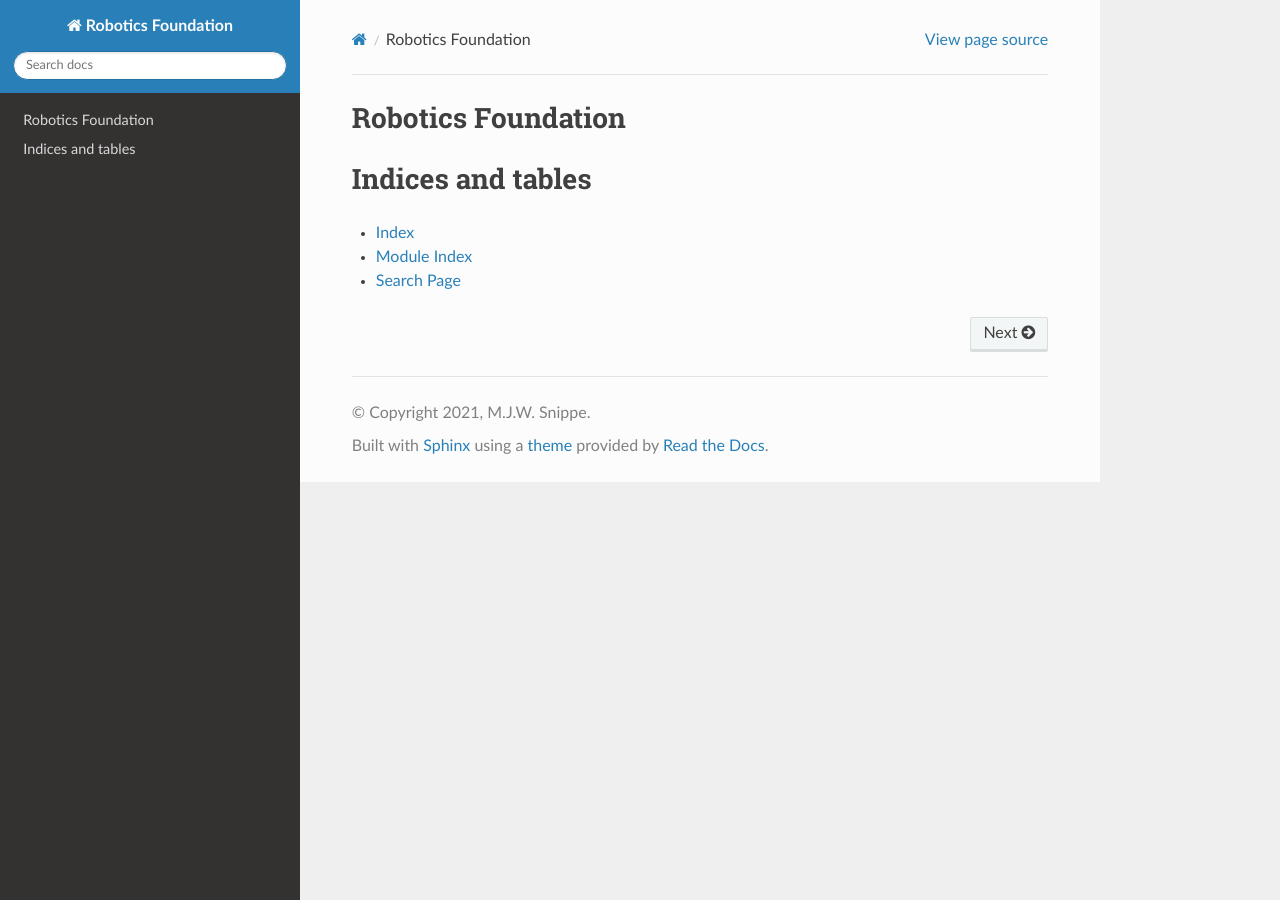
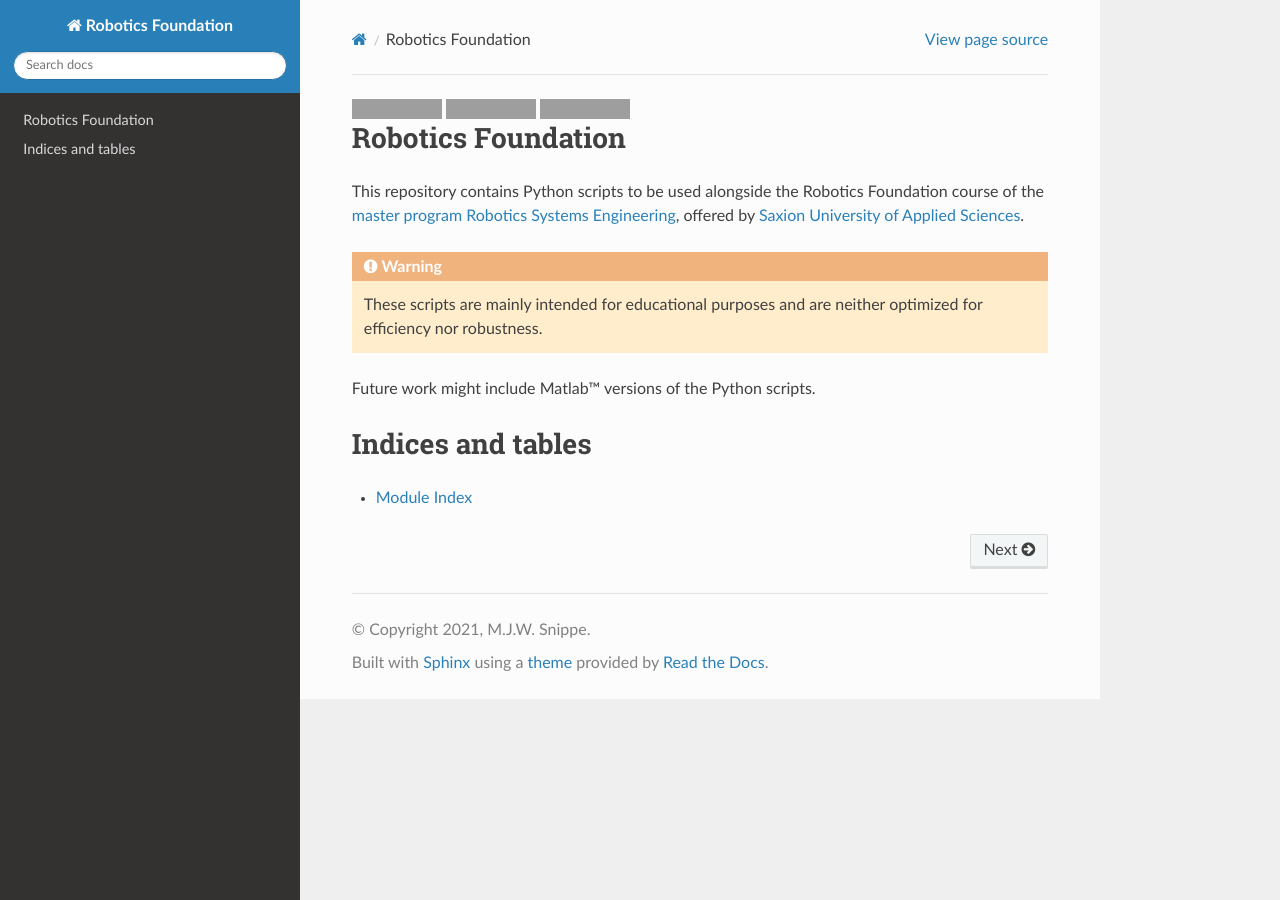
Before and after one commit to max-sn/robotics_foundation, a Sphinx documentation site: the page built from doc/source/index.rst, in a window 1280 px wide. Built offline with Sphinx 7.4.7 and the Read the Docs theme 2.0.0, drawn with Linux system fonts in a browser that asks for light colours; the version number could not be read and is left out; grey boxes are pictures that could not be loaded.

Commit message:
Added badges in readme and index

```diff
--- a/doc/source/index.rst
+++ b/doc/source/index.rst
@@ -1,3 +1,12 @@
+.. image:: https://img.shields.io/badge/python-3.7%2B-blue
+   :alt: Python 3.7+
+   :target: https://www.python.org/downloads/release/python-360/
+.. image:: https://img.shields.io/github/license/max-sn/robotics_foundation
+   :alt: GitHub
+.. image:: https://img.shields.io/readthedocs/robotics_foundation/latest
+   :alt: Read the Docs (version)
+   :target: https://robotics-foundation.readthedocs.io/
+
 Robotics Foundation
 ===================
 
@@ -8,12 +17,18 @@
    exponential_coordinates_of_rotation
    exponential_coordinates_of_rigid_body_motion
 
+This repository contains Python scripts to be used alongside the Robotics Foundation course of the `master program Robotics Systems Engineering <https://www.saxion.edu/programmes/master/robotics-systems-engineering>`_, offered by `Saxion University of Applied Sciences <https://www.saxion.edu/>`_.
 
+.. warning::
+   These scripts are mainly intended for educational purposes and are neither optimized for efficiency nor robustness.
 
+Future work might include Matlab™ versions of the Python scripts.
 
 Indices and tables
 ==================
 
-* :ref:`genindex`
+.. * :ref:`genindex`
+
 * :ref:`modindex`
-* :ref:`search`
+
+.. * :ref:`search`
```
Also changed, not shown: README.md (+1 -1 lines).
